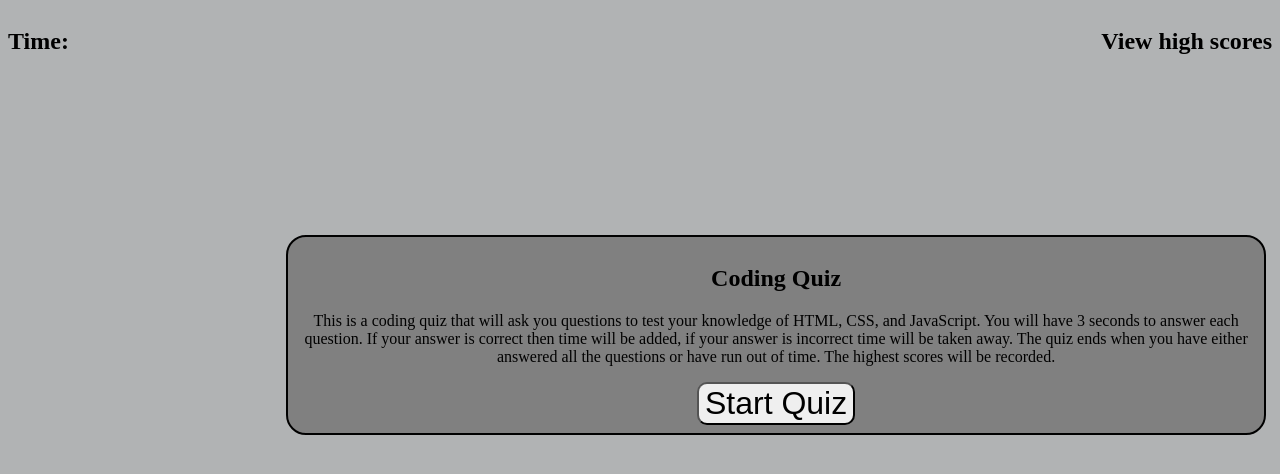
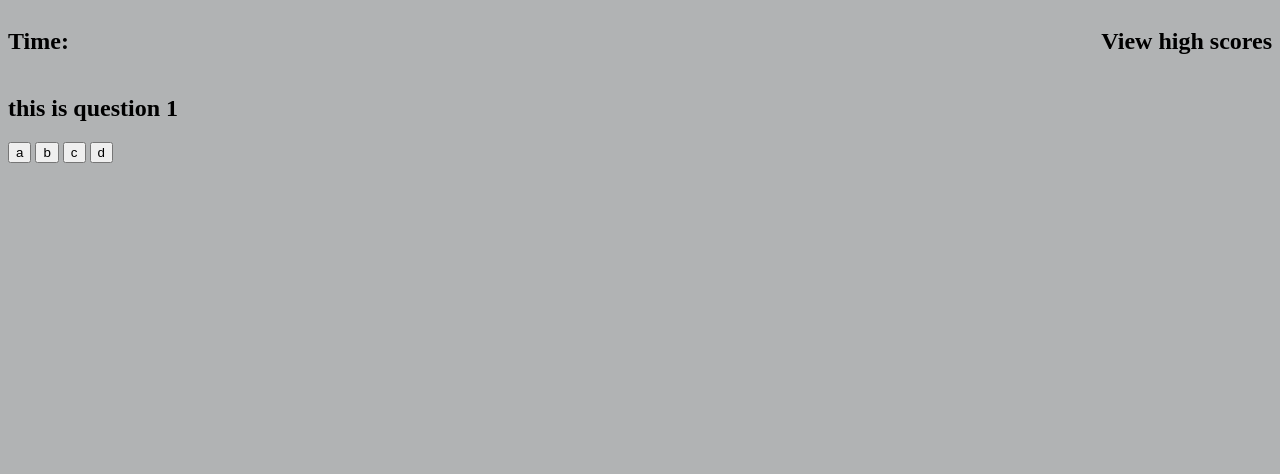
Before and after one commit to CharlieGarvin/Code-Quiz, a plain HTML site: page index.html in a window 1280 px wide. Both pictures are taken after a click on the button "Start Quiz". Drawn offline with Linux system fonts and the light colour scheme.

Commit message:
javascript now hides the initial description and displays the first question with 4 answers

```diff
--- a/assets/css/style.css
+++ b/assets/css/style.css
@@ -43,3 +43,7 @@ body {
 #start:hover {
     cursor: pointer;
 }
+
+.hidden {
+    display: none;
+}
--- a/assets/js/script.js
+++ b/assets/js/script.js
@@ -0,0 +1,48 @@
+var start = document.getElementById('start');
+var description = document.getElementById('description');
+var questions = document.getElementById('questions');
+var questionText = document.getElementById('questionText');
+var choiceBtn = document.querySelectorAll('.q1');
+var questionIndex = 0;
+
+
+var question1 = {
+    text: "this is question 1",
+    choices: ["a", "b", "c", "d"],
+    answer: "a"
+}
+
+var question2 = {
+    text: "this is question 2",
+    choices: ["a", "b", "c", "d"],
+    answer: "a"
+}
+var question3 = {
+    text: "this is question 3",
+    choices: ["a", "b", "c", "d"],
+    answer: "a"
+}
+var question4 = {
+    text: "this is question 4",
+    choices: ["a", "b", "c", "d"],
+    answer: "a"
+}
+var question5 = {
+    text: "this is question 5",
+    choices: ["a", "b", "c", "d"],
+    answer: "a"
+}
+var quizQuestion = [question1, question2, question3, question4, question5];
+console.log(quizQuestion);
+
+start.addEventListener("click", startQuiz);
+
+function startQuiz() {
+    description.style.display = "none";
+    questions.classList.remove("hidden");
+    questionText.textContent = quizQuestion[questionIndex].text;
+    for (let i = 0; i < choiceBtn.length; i++) {
+        choiceBtn[i].textContent = quizQuestion[questionIndex].choices[i];
+
+    }
+}
--- a/index.html
+++ b/index.html
@@ -23,6 +23,13 @@
         <button id="start">Start Quiz</button>
     </section>
 
+    <section class="hidden" id="questions">
+        <h2 id="questionText">Question Text</h2>
+        <button class="q1"></button>
+        <button class="q1"></button>
+        <button class="q1"></button>
+        <button class="q1"></button>
+    </section>
 </body>
-<script href="assets/js/script.js"></script>
+<script src="./assets/js/script.js"></script>
 </html>
```
